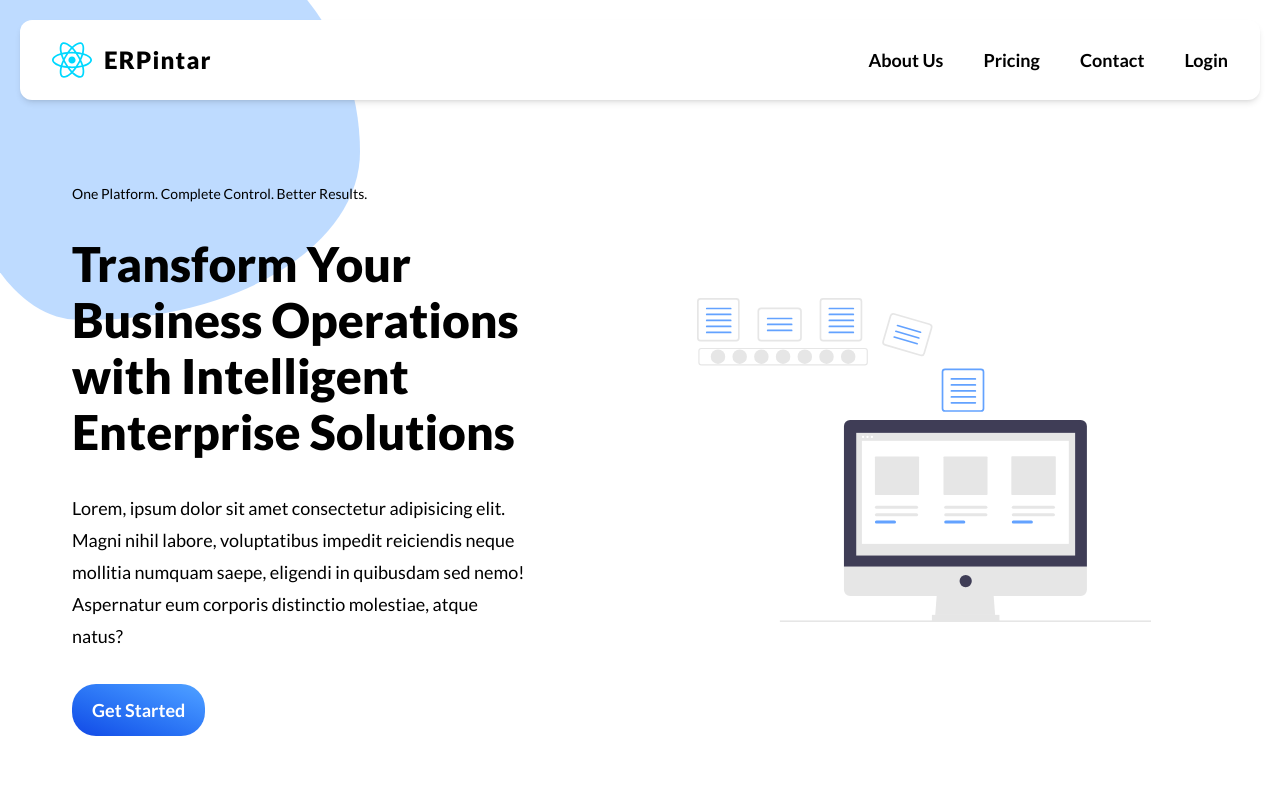
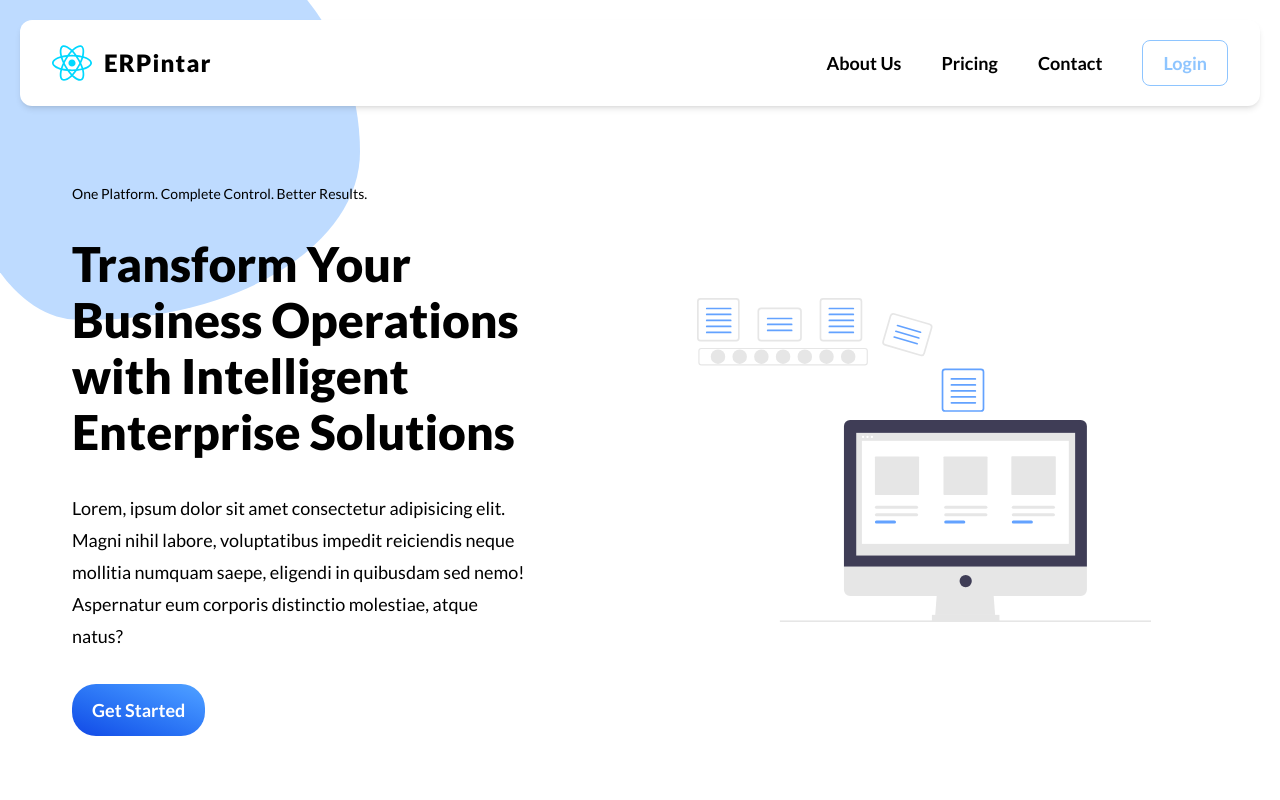
Before and after one commit to darkestdark4/kedatech-technical-test-2, a React (Vite) app: page / in a window 1280 px wide. Shown: the top 800 px of the page. Built offline with nearby package versions, Linux system fonts and the light colour scheme.

Commit message:
add login popup

```diff
--- a/src/components/Header.jsx
+++ b/src/components/Header.jsx
@@ -1,40 +1,64 @@
 import logo from '../assets/react.svg'
+import ModalLogin from './Modal/Login';
 
+import { useState } from 'react';
+import { FaX } from 'react-icons/fa6';
 import { GiHamburgerMenu } from "react-icons/gi";
 
 function Header() {
+  const [activeModal, setActiveModal] = useState(false)
+  const [activeMenuMobile, setActiveMenuMobile] = useState(false)
+
+  const handleModal = () => setActiveModal(!activeModal)
+  const toggleMenuMobile = () => setActiveMenuMobile(!activeMenuMobile)
+
+  const MenuMobileButton = () => {
+    if (activeMenuMobile) {
+      return <FaX className="w-4 h-4 cursor-pointer" onClick={toggleMenuMobile} />
+    } else {
+      return <GiHamburgerMenu className="w-5 h-5 cursor-pointer" onClick={toggleMenuMobile} />
+    }
+  }
+
   return (
-    <div className="p-5 font-display z-20 fixed w-full top-0">
-      <div className="flex justify-between items-center py-5 md:px-8 px-5 rounded-xl shadow-md bg-white">
-        <div className="flex gap-3 items-center">
-          <img src={logo} alt="logo" className="w-10 h-10" />
-          <h1 className="font-black tracking-wider font-display text-2xl md:block hidden">ERPintar</h1>
+    <>
+      <div className="px-5 md:py-5 py-0 font-display z-20 fixed w-full top-0 overflow-hidden">
+        <div className="flex justify-between items-center py-5 md:px-8 px-5 rounded-xl shadow-md bg-white relative z-10">
+          <div className="flex gap-3 items-center">
+            <img src={logo} alt="logo" className="w-10 h-10" />
+            <h1 className="font-black tracking-wider font-display text-2xl">ERPintar</h1>
+          </div>
+          <div className="flex">
+            <div className="md:flex hidden flex-row gap-10 font-bold font-display lg:text-lg text-md items-center">
+              <a className="transition duration-300 hover:text-black/50" href="#about-us">About Us</a>
+              <a className="transition duration-300 hover:text-black/50" href="#pricing">Pricing</a>
+              <a className="transition duration-300 hover:text-black/50" href="#contact">Contact</a>
+              <button onClick={handleModal} className="border border-blue-300 px-5 py-2 rounded-lg cursor-pointer transition duration-300 bg-white text-blue-300 hover:bg-blue-300 hover:text-white">
+                Login
+              </button>
+            </div>
+            <div className="cursor-pointer md:hidden block">
+              <MenuMobileButton />
+            </div>
+          </div>
         </div>
-        <div className="flex">
-          <ul className="md:flex hidden flex-row gap-10 font-bold font-display lg:text-lg text-md">
-            <li className="cursor-pointer">
-              <a href="#about-us">
-                About Us
-              </a>
-            </li>
-            <li className="cursor-pointer">
-              <a href="#pricing">
-                Pricing
-              </a>
-            </li>
-            <li className="cursor-pointer">
-              <a href="#contact">
-                Contact
-              </a>
-            </li>
-            <li className="cursor-pointer">Login</li>
-          </ul>
-          <div className="cursor-pointer md:hidden block">
-            <GiHamburgerMenu className="w-5 h-5 cursor-pointer" />
+        <div className={
+          "md:hidden flex flex-col gap-8 pt-10 pb-5 px-5 rounded-xl shadow-md bg-white relative z-0 transition duration-300" +
+          (activeMenuMobile ? " -translate-y-5" : " -translate-y-full")
+        }>
+          <a className="transition duration-300 hover:text-black/50" href="#about-us">About Us</a>
+          <a className="transition duration-300 hover:text-black/50" href="#pricing">Pricing</a>
+          <a className="transition duration-300 hover:text-black/50" href="#contact">Contact</a>
+          <div>
+            <button onClick={handleModal} className="border border-blue-300 px-5 py-2 rounded-lg cursor-pointer transition duration-300 bg-white text-blue-300 hover:bg-blue-300 hover:text-white">
+              Login
+            </button>
           </div>
         </div>
       </div>
-    </div>
+
+      <ModalLogin isActive={activeModal} onClick={handleModal} />
+    </>
   )
 }
 
--- /dev/null
+++ b/src/components/Modal/Login.jsx
@@ -0,0 +1,39 @@
+import Button from '../Button';
+import Input from '../Form/Input';
+import FormGroup from '../Form/FormGroup';
+
+import { FaX } from 'react-icons/fa6';
+
+function SignIn({ isActive, onClick }) {
+  return (
+    <>
+      <div className={"absolute top-0 w-full h-full transition duration-300 " + (isActive ? "bg-black/50 z-30" : "bg-transparent -z-10")}></div>
+      <div className={"fixed w-full h-screen flex justify-center items-center transition duration-400 md:p-0 p-4 " + (isActive ? "opacity-100 z-40" : "opacity-0 -z-10")}>
+        <div className="w-[450px] bg-white shadow-md px-8 py-10 rounded-xl">
+          <div className="flex justify-end mb-3">
+            <FaX className="w-3 h-3 text-gray-500 cursor-pointer" onClick={onClick} />
+          </div>
+          <div className="flex flex-col gap-5">
+            <h1 className="font-display font-bold text-2xl text-center">Login</h1>
+            <div className="flex flex-col font-display">
+              <p className="text-center">Welcome back! Please sign in to your account to continue using the site.</p>
+            </div>
+            <div className="flex flex-col gap-5 w-full">
+              <FormGroup label="Email">
+                <Input type="email" placeholder="Input your name" />
+              </FormGroup>
+              <FormGroup label="Password">
+                <Input type="password" placeholder="Input your password" />
+              </FormGroup>
+              <FormGroup>
+                <Button title="Submit" />
+              </FormGroup>
+            </div>
+          </div>
+        </div>
+      </div>
+    </>
+  )
+}
+
+export default SignIn
```
